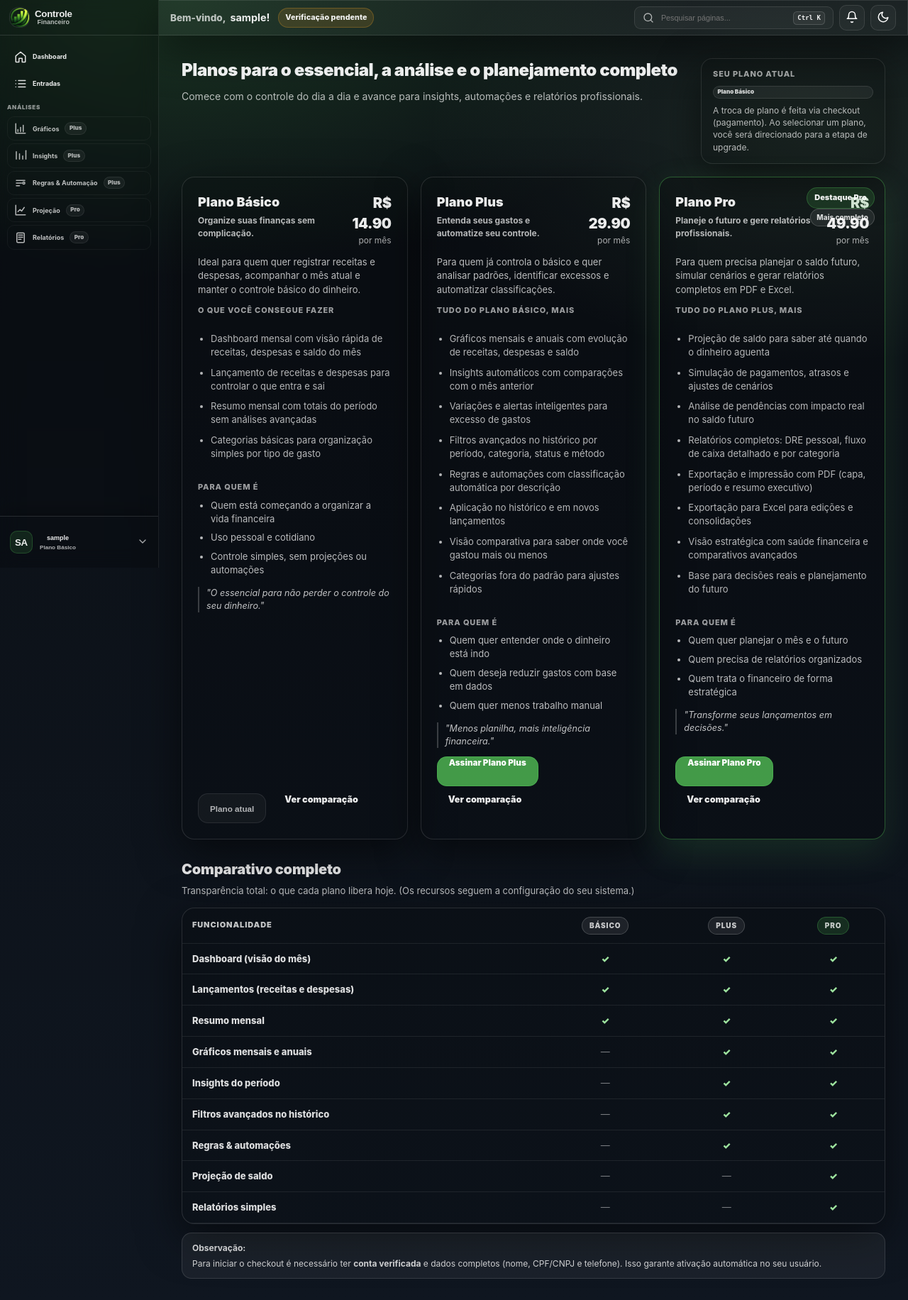
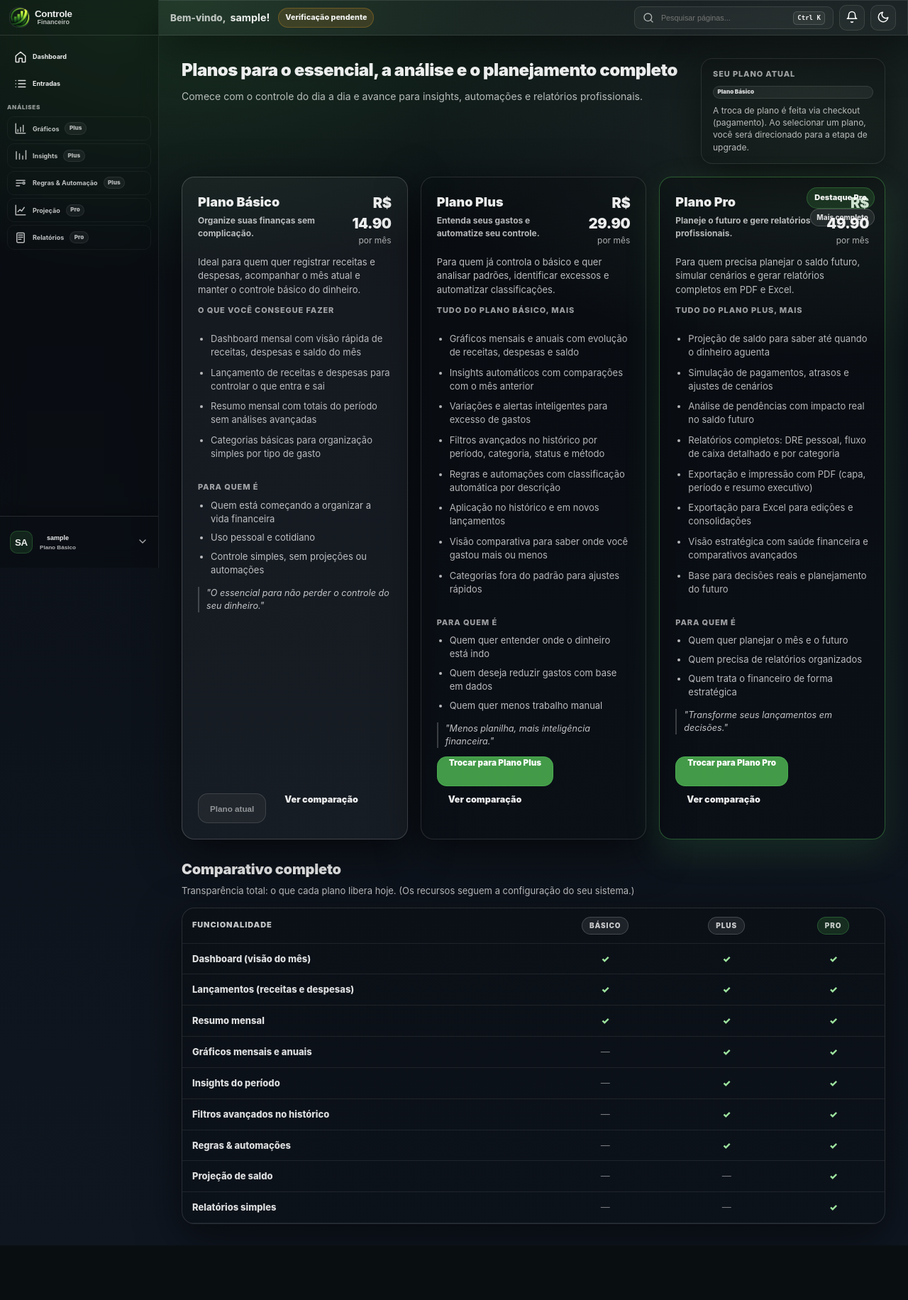
Before and after one commit to RonnyGuilherme1/projeto_orcamento_atualizado_v1, a Flask app: page /app/upgrade in a window 1280 px wide. Shown: the whole page at 71% size. After the commit the page ends 1755 px from the top, so only its background shows below. Run offline with Flask 3, Linux system fonts and the light colour scheme; the visitor is signed in with stand-in values (Sample User, id 1).

Commit message:
ajuste das telas de upgrade

```diff
--- a/static/css/upgrade.css
+++ b/static/css/upgrade.css
@@ -1640,6 +1640,9 @@ body.app-body .pricing-grid{
   padding: 22px;
   background: linear-gradient(140deg, rgba(15, 26, 20, 0.85), rgba(11, 15, 20, 0.6));
   border-color: rgba(255, 255, 255, 0.14);
+  margin: 0 auto;
+  max-width: 1100px;
+  width: 100%;
 }
 
 .page-upgrade .upgrade-return::before{
@@ -1656,16 +1659,21 @@ body.app-body .pricing-grid{
   display: flex;
   flex-wrap: wrap;
   align-items: flex-start;
-  justify-content: space-between;
+  justify-content: center;
   gap: 18px;
   position: relative;
   z-index: 1;
+  text-align: center;
 }
 
 .page-upgrade .upgrade-return-copy h2{
   margin: 6px 0 10px;
   font-size: 22px;
   letter-spacing: -0.02em;
+}
+
+.page-upgrade .upgrade-return-copy{
+  max-width: 680px;
 }
 
 .page-upgrade .upgrade-return-kicker{
@@ -1687,7 +1695,6 @@ body.app-body .pricing-grid{
 }
 
 .page-upgrade .upgrade-return-plan{
-  min-width: 200px;
   padding: 14px 16px;
   border-radius: 18px;
   border: 1px solid rgba(255, 255, 255, 0.12);
@@ -1724,7 +1731,7 @@ body.app-body .pricing-grid{
   font-weight: 700;
 }
 
-.page-upgrade .upgrade-return-panel{
+.page-upgrade .upgrade-return-grid{
   margin-top: 18px;
   display: grid;
   grid-template-columns: minmax(0, 2fr) minmax(0, 1fr);
@@ -1799,6 +1806,7 @@ body.app-body .pricing-grid{
   background: rgba(255, 255, 255, 0.04);
   display: grid;
   gap: 12px;
+  grid-column: 1 / -1;
 }
 
 .page-upgrade .upgrade-return-step-list{
@@ -1828,7 +1836,7 @@ body.app-body .pricing-grid{
 }
 
 @media (max-width: 960px){
-  .page-upgrade .upgrade-return-panel{
+  .page-upgrade .upgrade-return-grid{
     grid-template-columns: 1fr;
   }
 }
@@ -2021,6 +2029,17 @@ body.app-body.theme-light .page-upgrade .upgrade-return-step-list span{
 .page-upgrade .plan-card.plan-popular{
   border-color: rgba(76, 175, 80, 0.45);
   box-shadow: 0 18px 50px rgba(76, 175, 80, 0.16);
+}
+
+.page-upgrade .plan-card.plan-current{
+  border-color: rgba(255, 255, 255, 0.18);
+  background: rgba(255, 255, 255, 0.04);
+}
+
+.page-upgrade .plan-card.plan-current .btn-secondary{
+  background: rgba(255, 255, 255, 0.06);
+  border-color: rgba(255, 255, 255, 0.18);
+  color: rgba(255, 255, 255, 0.7);
 }
 
 .page-upgrade .plan-badge{
--- a/templates/upgrade.html
+++ b/templates/upgrade.html
@@ -27,7 +27,7 @@
   <section class="plan-grid" id="planos">
     {% for key, plan in PLANS.items() %}
       {% set is_current = current_plan == key %}
-      <article class="plan-card {% if plan.get('popular') %}plan-popular{% endif %}">
+      <article class="plan-card {% if plan.get('popular') %}plan-popular{% endif %} {% if is_current %}plan-current{% endif %}">
         {% if plan.get('badge') %}
           <div class="plan-badge">{{ plan['badge'] }}</div>
           {% if plan.get('badge_sub') %}<div class="plan-badge-sub">{{ plan['badge_sub'] }}</div>{% endif %}
@@ -74,12 +74,7 @@
           {% if is_current %}
             <button class="btn-secondary" type="button" disabled>Plano atual</button>
           {% else %}
-            {% if current_plan == 'basic' and key != 'basic' %}
-              {% set cta_label = 'Assinar ' ~ plan['name'] %}
-            {% else %}
-              {% set cta_label = 'Trocar para ' ~ plan['name'] %}
-            {% endif %}
-            <a class="btn-primary" href="{{ url_for('analytics.upgrade_checkout_page', plan=key) }}">{{ cta_label }}</a>
+            <a class="btn-primary" href="{{ url_for('analytics.upgrade_checkout_page', plan=key) }}">Trocar para {{ plan['name'] }}</a>
           {% endif %}
           <a class="btn-ghost" href="#comparativo">Ver comparação</a>
         </div>
@@ -144,12 +139,5 @@
       </table>
     </div>
 
-    <div class="compare-note">
-      <strong>Observação:</strong>
-      <span>
-        Para iniciar o checkout é necessário ter <b>conta verificada</b> e dados completos (nome, CPF/CNPJ e telefone).
-        Isso garante ativação automática no seu usuário.
-      </span>
-    </div>
   </section>
 {% endblock %}
```
Also changed, not shown: templates/upgrade_return.html (+11 -10 lines).
